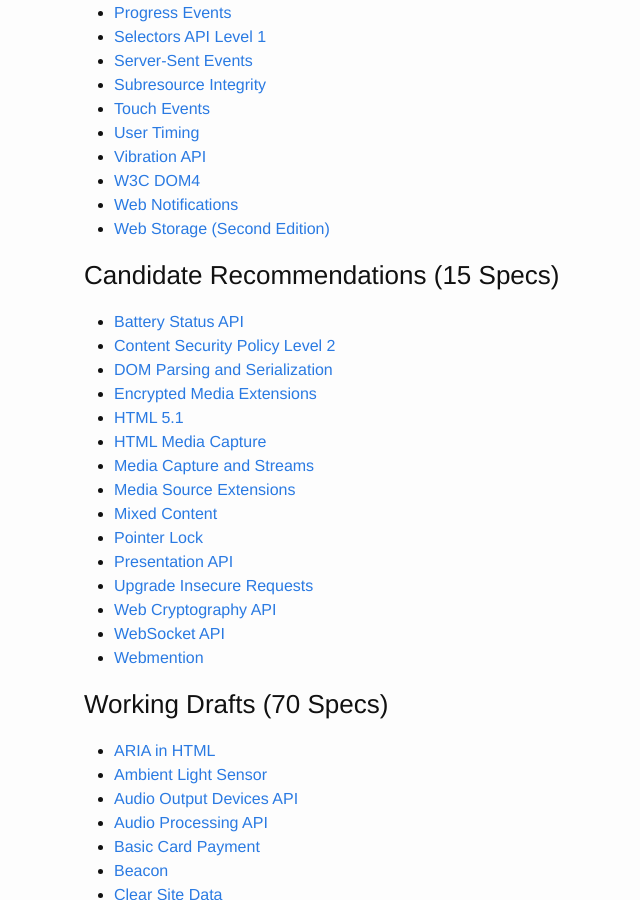
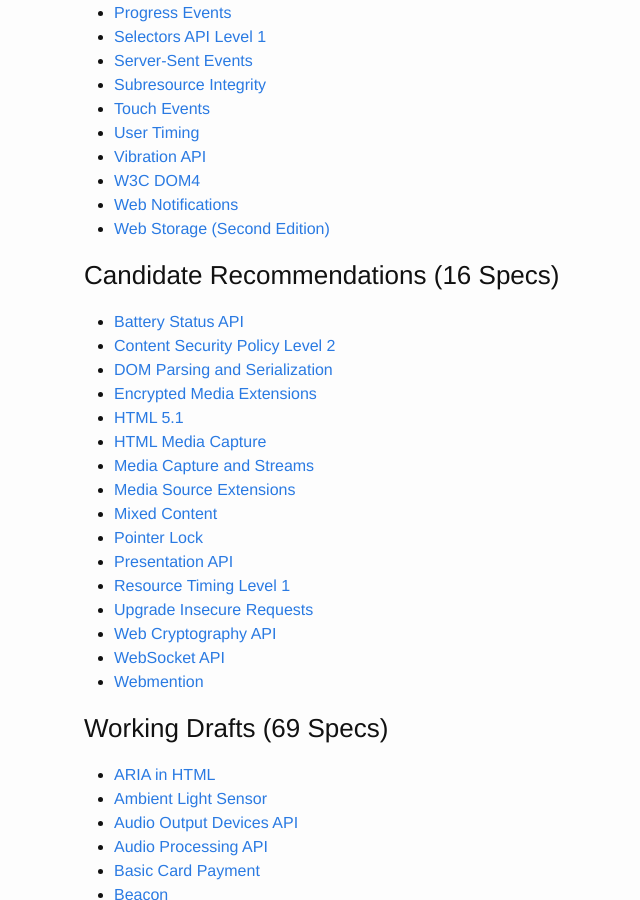
Before and after one commit to dret/HTML5-overview, a Jekyll site: the page built from current.md, in a window 1280 px wide and 900 px high, scrolled down 655 px. Shown: the whole window, without its empty margins (186-826 px from the left). Built offline with Jekyll 4.4.1, drawn with Linux system fonts in a browser that asks for light colours.

Commit message:
changing status of "Resource Timing Level 1" from WD to CR

```diff
--- a/current.md
+++ b/current.md
@@ -38,7 +38,7 @@
 * [Web Notifications](spec/notifications)
 * [Web Storage (Second Edition)](spec/webstorage)
 
-### <a name="CR"/>Candidate Recommendations (15 Specs)
+### <a name="CR"/>Candidate Recommendations (16 Specs)
 
 * [Battery Status API](spec/battery-status)
 * [Content Security Policy Level 2](spec/CSP2)
@@ -51,12 +51,13 @@
 * [Mixed Content](spec/mixed-content)
 * [Pointer Lock](spec/pointerlock)
 * [Presentation API](spec/presentation-api)
+* [Resource Timing Level 1](spec/resource-timing-1)
 * [Upgrade Insecure Requests](spec/upgrade-insecure-requests)
 * [Web Cryptography API](spec/WebCryptoAPI)
 * [WebSocket API](spec/websockets)
 * [Webmention](spec/webmention)
 
-### <a name="WD"/>Working Drafts (70 Specs)
+### <a name="WD"/>Working Drafts (69 Specs)
 
 * [ARIA in HTML](spec/html-aria)
 * [Ambient Light Sensor](spec/ambient-light)
```
Also changed, not shown: other parts of current.md (+0 -1 lines), _posts/2011-06-02-update.md (+2 -2 lines), _posts/2014-12-16-update.md (+2 -2 lines), _posts/2016-07-21-update.md (added, +8 -0 lines), html5.xml (+6 -5 lines), spec/resource-timing-1.md (added, +9 -0 lines), spec/resource-timing.md (deleted, +0 -9 lines).
